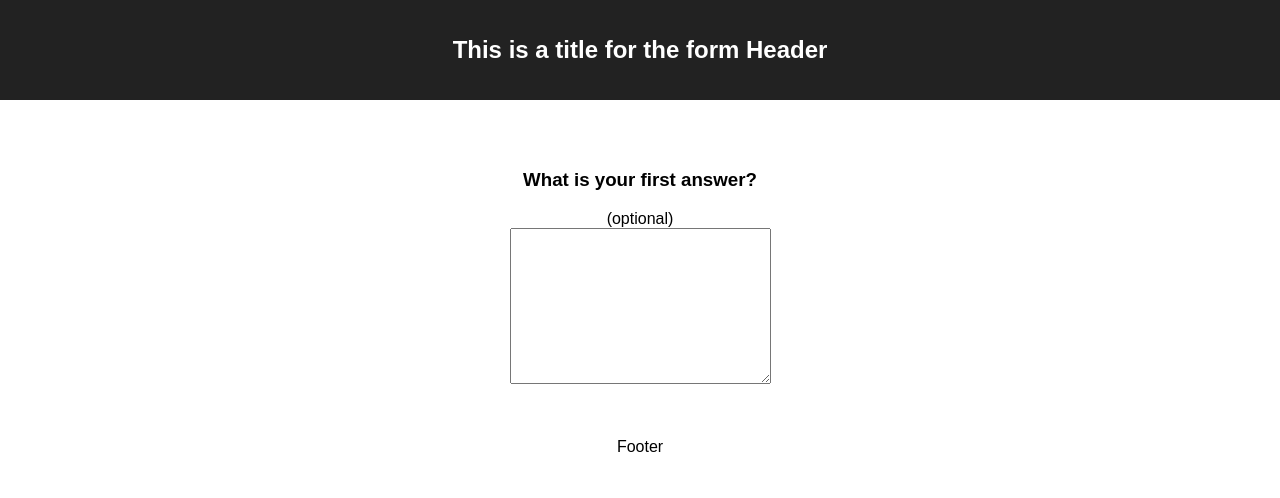
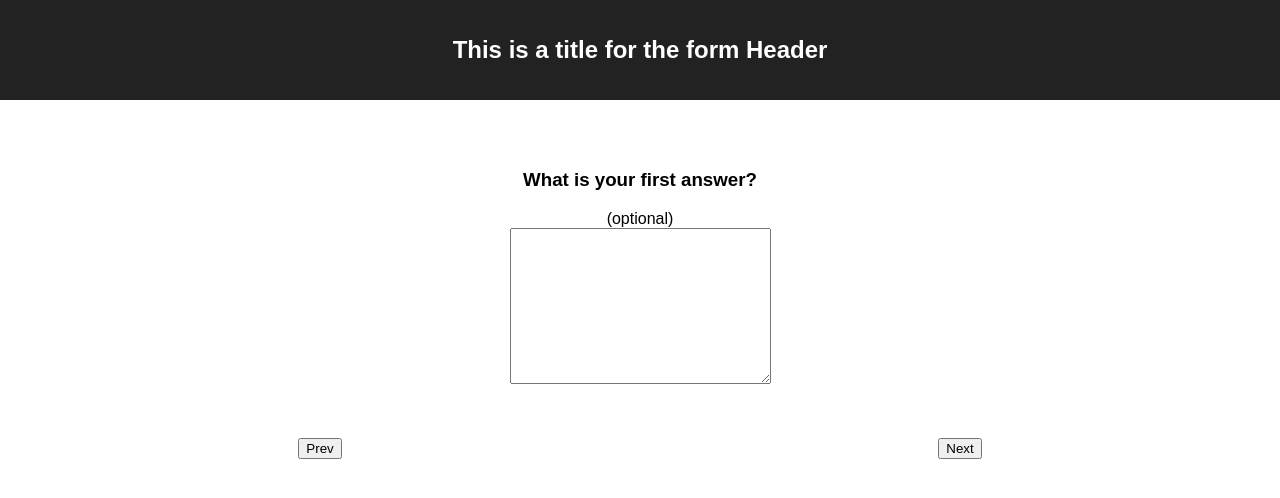
Before and after one commit to antonybudianto/exercise01, a React (Create React App) app: page / in a window 1280 px wide. Shown: the top 498 px of the page. Built offline with nearby package versions, Linux system fonts and the light colour scheme.

Commit message:
init footer controls

```diff
--- a/src/containers/FormView/components/Footer/Footer.js
+++ b/src/containers/FormView/components/Footer/Footer.js
@@ -1,5 +1,21 @@
 import React from 'react'
+import { connect } from 'react-redux'
 
-const Footer = () => <footer className="App-footer">Footer</footer>
+const Footer = () => (
+  <footer
+    className="App-footer"
+    style={{
+      display: 'flex',
+      justifyContent: 'space-around'
+    }}
+  >
+    <button>Prev</button>
+    <button>Next</button>
+  </footer>
+)
 
-export default Footer
+const mapStateToProps = state => ({
+  form: state.form
+})
+
+export default connect(mapStateToProps)(Footer)
```
